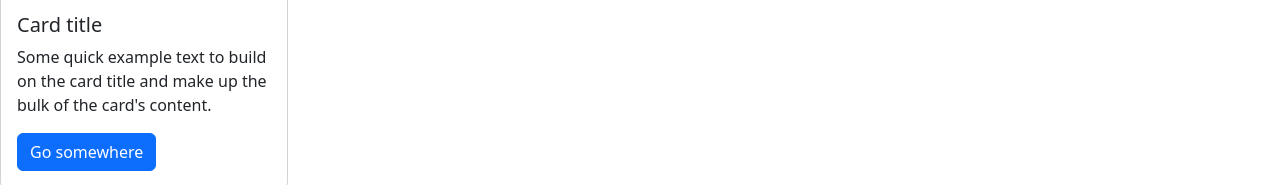
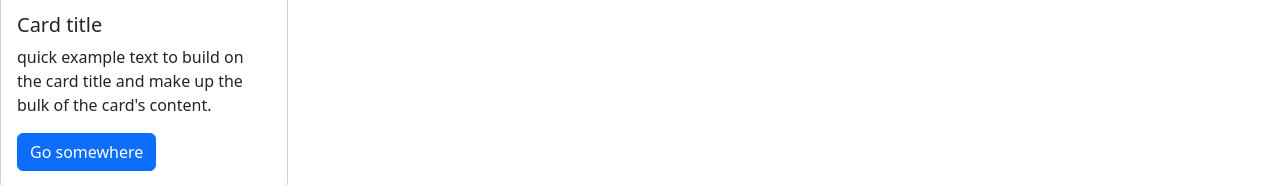
Before and after one commit to Aditya-dnvks/csa-batch-81-github-introduction, a plain HTML site: page flex.html in a window 1280 px wide. Shown: the part 275-460 px from the top of the page. Drawn offline with nearby package versions, Linux system fonts and the light colour scheme; grey boxes are pictures that could not be loaded; a web font is replaced by a local one.

Commit message:
Jyothi's feature

```diff
--- a/flex.html
+++ b/flex.html
@@ -55,8 +55,8 @@
       <div class="card-body">
         <h5 class="card-title">Card title</h5>
         <p class="card-text">
-          Some quick example text to build on the card title and make up the
-          bulk of the card's content.
+          quick example text to build on the card title and make up the bulk of
+          the card's content.
         </p>
         <a href="#" class="btn btn-primary">Go somewhere</a>
       </div>
```
